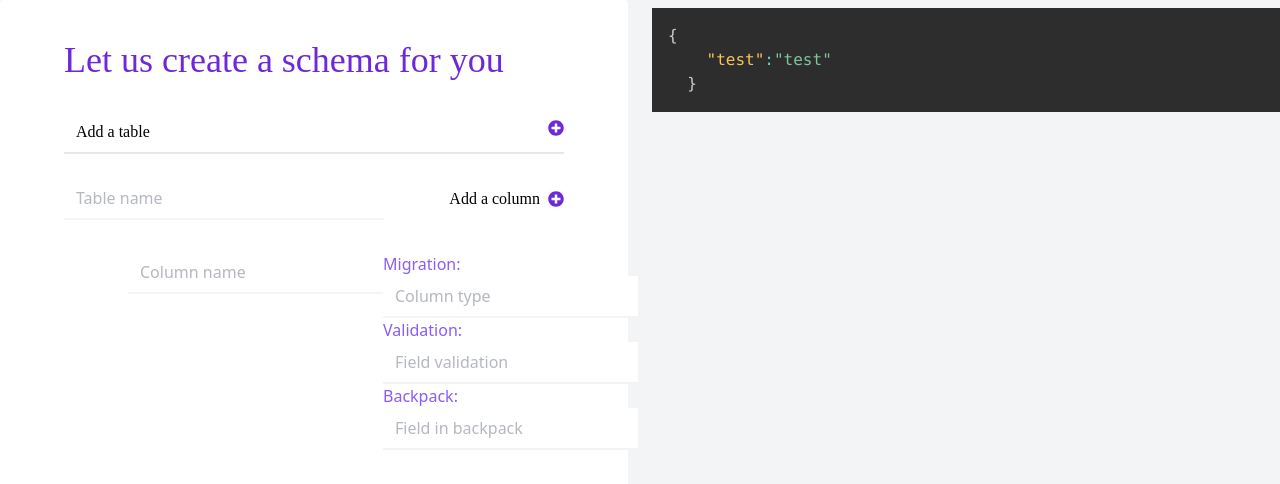
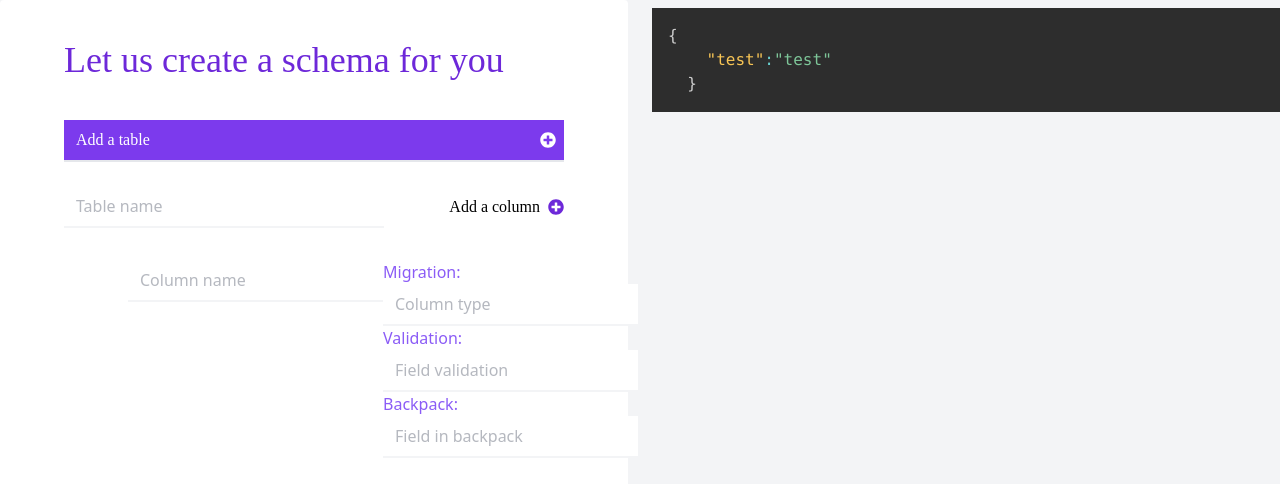
Before and after one commit to joegabdelsater/catapult-gui, a React (Create React App) app: page / in a window 1280 px wide. Shown: the top 484 px of the page. Built offline with nearby package versions, Linux system fonts and the light colour scheme.

Commit message:
refactored using hooks

```diff
--- a/src/App.js
+++ b/src/App.js
@@ -1,67 +1,78 @@
-import React, { useState } from 'react';
+import React, { useState, useEffect, useContext } from 'react';
 import Table from './components/Table';
 import { table as tableTemplate, field as fieldTemplate } from './templates/schema';
-import Editor from 'react-simple-code-editor';
-import Prism from 'prismjs';
 import Code from './components/Editor';
 import 'prismjs/components/prism-json';
+import { SchemaContextProvider } from './contexts/schemaContext';
+import Form from './components/Form';
 const App = () => {
-  const [schema, setSchema] = useState([tableTemplate]);
+
+
+
   const [code, setCode] = useState(`{
     "test":"test"
   }`);
 
   const handleAddTable = () => {
     let schemaCopy = [...schema];
-    schemaCopy.push(tableTemplate);
-    console.log('added table', schemaCopy)
+    schemaCopy.push({
+      table: "",
+      columns: [{
+        column: "",
+        config: {
+          migrations: "",
+          validations: "",
+          backpack: ""
+        }
+      }]
+    });
+    setSchema(schemaCopy)
+  }
+  const [schema, setSchema] = useState([{
+    table: "",
+    columns: [{
+      column: "",
+      config: {
+        migrations: "",
+        validations: "",
+        backpack: ""
+      }
+    }]
+  }]);
+
+  const handleAddColumn = (tableIndex) => {
+    let schemaCopy = [...schema];
+    schemaCopy[tableIndex].columns.push({
+      column: "",
+      config: {
+        migrations: "",
+        validations: "",
+        backpack: ""
+      }
+    });
     setSchema(schemaCopy)
   }
 
-  const handleAddColumn = (tableIndex) => {
-    console.warn(tableIndex)
-    let schemaCopy = [...schema];
-    schemaCopy[tableIndex].columns.push(fieldTemplate);
-    console.log('added column', schemaCopy)
-    setSchema(schemaCopy)
-  }
+  // useEffect(() => {
+
+  // }, []);
 
   return (
+    <SchemaContextProvider>
       <div className="bg-gray-100 min-h-screen">
         <div className="container">
           <div className="grid sm:grid-cols-1 md:grid-cols-2 gap-6">
             <div className="bg-white rounded py-10 px-16">
               <h1 className="text-4xl font-title text-purple-700">Let us create a schema for you</h1>
-            <div className="mt-10">
-              <form>
-                {schema.map((table, index) =>
-                  <Table
-                    table={table}
-                    handleAddTable={handleAddTable}
-                    handleAddColumn={() => handleAddColumn(index)}
-                    key={index.toString()}
-                  />)}
-              </form>
-            </div>
+              <Form />
             </div>
             <div>
               <Code code={code} language={'webmanifest'} />
-            {/* <Editor
-              value={code}
-              onValueChange={(code) => setCode(code)}
-              highlight={(code) => Prism.highlight(code, Prism.languages.js)}
-              padding={10}
-              style={{
-                fontFamily: '"Fira code", "Fira Mono", monospace',
-                fontSize: 12,
-                color:'white',
-                backgroundColor: '#111'
-              }}
-            /> */}
             </div>
           </div>
         </div>
       </div>
+    </SchemaContextProvider>
   );
 }
 
--- /dev/null
+++ b/src/components/Form.js
@@ -0,0 +1,23 @@
+import React, {useContext} from 'react';
+import Table from './Table';
+import {SchemaContext} from './../contexts/schemaContext';
+
+const Form = () => {
+    const {schema }  = useContext(SchemaContext)
+    return (
+        <div className="mt-10">
+            <form>
+                {schema.map((table, index) =>
+                    <Table
+                        table={table}
+                        index={index}
+                        // handleAddTable={handleAddTable}
+                        // handleAddColumn={() => handleAddColumn(index)}
+                        key={index.toString()}
+                    />)}
+            </form>
+        </div>
+    )
+}
+
+export default Form
--- a/src/components/Table.js
+++ b/src/components/Table.js
@@ -1,20 +1,23 @@
-import React, { useState } from 'react';
+import React, { useState, useContext } from 'react';
 import { FaPlusCircle } from 'react-icons/fa';
 import Field from './Field';
+import {SchemaContext} from '../contexts/schemaContext';
+
 const Table = (props) => {
-    const { table, handleAddTable, handleAddColumn } = props;
+    const { table, index } = props;
+    const {addTable, addColumn} = useContext(SchemaContext);
 
     return (
-        <div className="mb-10">
-            <div className="flex flex-row border-b-2 pb-2 cursor-pointer mb-3" onClick={handleAddTable}>
-                <p className="flex-grow font-p pl-3">Add a table</p>
-                <FaPlusCircle className="flex-none text-purple-700" />
+        <div className="mb-10 ">
+            <div className="flex flex-row border-b-2  cursor-pointer mb-3 bg-purple-600 justify-between py-2 pr-2 items-center" onClick={addTable}>
+                <p className=" font-p pl-3 text-white">Add a table</p>
+                <FaPlusCircle className="text-white" />
             </div>
 
             <div className="py-3 flex flex-row mb-3">
                 <input type="text" placeholder="Table name" className="placeholder-gray-500 placeholder-opacity-50 focus:outline-none focus:ring-0 focus:border-purple-500 border-0 border-b-2 border-gray-100 flex-grow " />
                 {/* Add a column input block start */}
-                <div className="flex flex-row flex-grow justify-end items-center cursor-pointer" onClick={handleAddColumn}>
+                <div className="flex flex-row flex-grow justify-end items-center cursor-pointer" onClick={() =>{ addColumn(index)}}>
                     <p className="font-p pr-2">Add a column</p>
                     <FaPlusCircle className="text-purple-700 " />
                 </div>
--- /dev/null
+++ b/src/contexts/schemaContext.js
@@ -0,0 +1,64 @@
+import React, { useReducer, createContext } from 'react';
+
+const reducer = (state, action) => {
+
+    let schemaCopy = [...state.schema];
+
+    switch (action.type) {
+        case 'add_table':
+            // let schemaCopy = [...state.schema];
+            schemaCopy.push({
+                table: "",
+                columns: [{
+                    column: "",
+                    config: {
+                        migrations: "",
+                        validations: "",
+                        backpack: ""
+                    }
+                }]
+            });
+            return {schema: schemaCopy};
+
+        case 'add_column':
+            schemaCopy[action.payload].columns.push({
+                column: "",
+                config: {
+                    migrations: "",
+                    validations: "",
+                    backpack: ""
+                }
+            });
+            return {...state,schema: schemaCopy};
+        default:
+            return state;
+    }
+}
+
+export const SchemaContext = createContext();
+
+export const SchemaContextProvider = (props) => {
+    const [state, dispatch] = useReducer(reducer, {
+        schema: [{
+            table: "",
+            columns: [{
+                column: "",
+                config: {
+                    migrations: "",
+                    validations: "",
+                    backpack: ""
+                }
+            }]
+        }]
+    });
+
+    return (<SchemaContext.Provider
+        value={{
+            schema: state.schema,
+            addColumn: (index) => dispatch({ type: 'add_column', payload: index }),
+            addTable: () => dispatch({ type: 'add_table' }),
+        }}
+    >
+        {props.children}
+    </SchemaContext.Provider>)
+}
--- a/src/templates/schema.js
+++ b/src/templates/schema.js
@@ -9,5 +9,12 @@ export const field = {
 
 export const table = {
     table: "",
-    columns: [ field ]
+    columns: [{
+        column: "",
+        config: {
+            migrations: "",
+            validations: "",
+            backpack: ""
+        }
+    }]
 }
```
Lines whose indentation alone changed are shown as unchanged.
